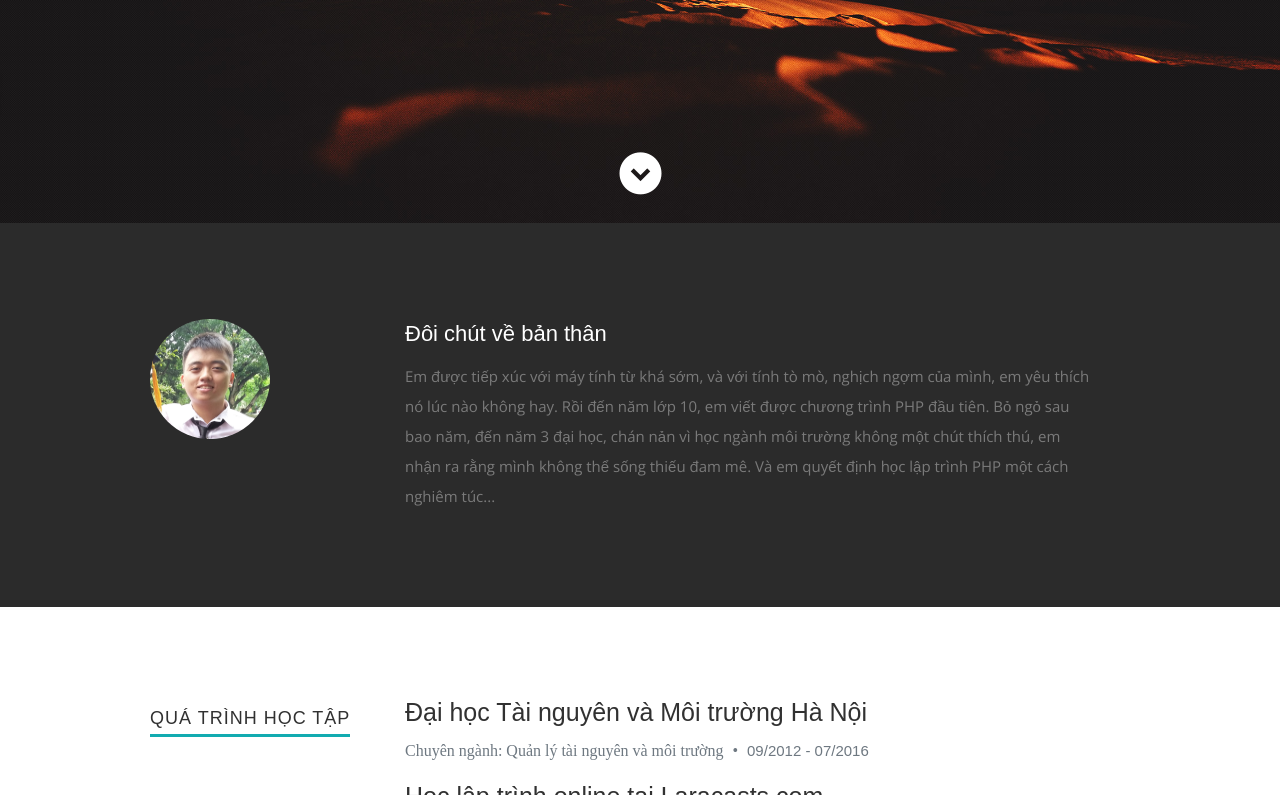
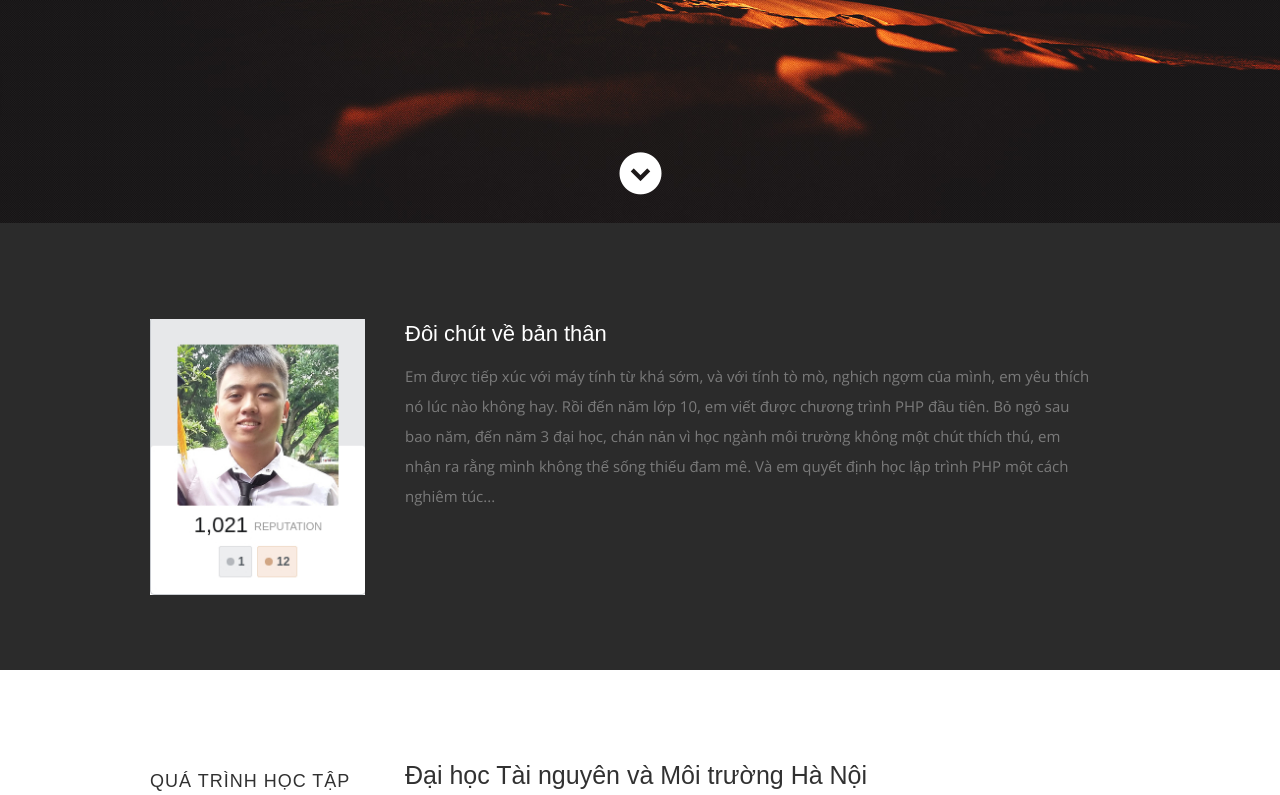
Before and after one commit to kmasteryc/personal, a plain HTML site: page index.html in a window 1280 px wide. Shown: the part 577-1372 px from the top of the page. Drawn offline with nearby package versions, Linux system fonts and the light colour scheme.

Commit message:
add avatar reputation :)

```diff
--- a/index.html
+++ b/index.html
@@ -66,8 +66,7 @@
             <ul class="social">
                 <li><a href="https://www.facebook.com/khanhwap"><i class="fa fa-facebook"></i></a></li>
                 <li><a href="https://github.com/kmasteryc/"><i class="fa fa-github"></i></a></li>
-                <li><a href="http://stackoverflow.com/users/6291336/kmasteryc"><i class="fa fa-stack-overflow"></i></a>
-                </li>
+                <li><a href="http://stackoverflow.com/users/6291336/kmasteryc"><i class="fa fa-stack-overflow"></i></a></li>
             </ul>
         </div>
     </div>
@@ -87,7 +86,7 @@
 
         <div class="three columns">
 
-            <img class="profile-pic" src="images/avatar2.jpg" alt=""/>
+            <img src="images/Avatar1_withrepu.jpg" alt="" width="100%" height="auto">
 
         </div>
 
@@ -262,10 +261,6 @@
 
 </section> <!-- Portfolio Section End-->
 
-
-<!-- Call-To-Action Section
-================================================== -->
-
 <!-- Testimonials Section
 ================================================== -->
 <section id="contact">
```
Also changed, not shown: images/Avatar1_withrepu.jpg (added).
